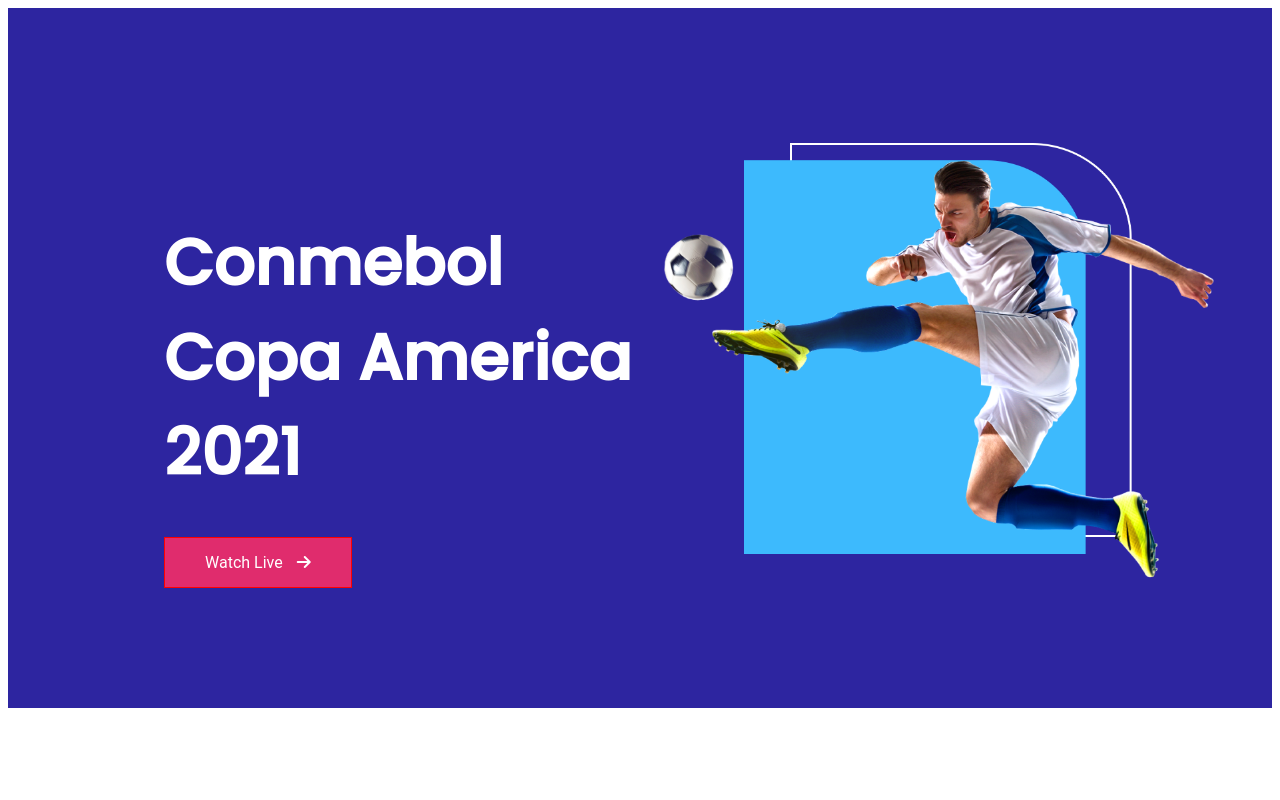
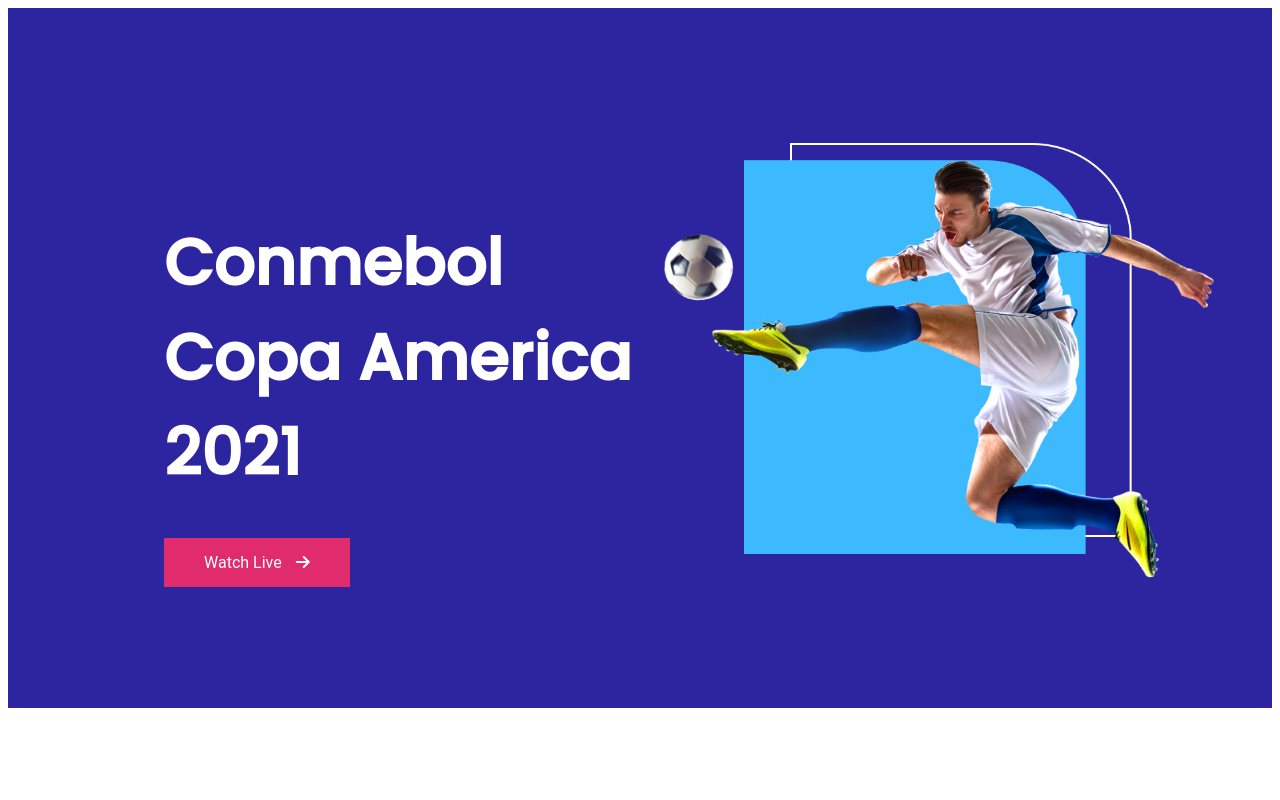
Before and after one commit to sujanrajbongshi/Football, a plain HTML site: page index.html in a window 1280 px wide. In both pictures the pointer is over the element 402 px from the left and 393 px from the top of the page. Shown: the top 800 px of the page. Drawn offline with Linux system fonts and the light colour scheme.

Commit message:
fourth commit

```diff
--- a/style.css
+++ b/style.css
@@ -22,19 +22,25 @@ h1{
     padding-left: 20px;
 }
 .copa{
-    margin-left: 156px;
+    margin-left: 100px;
     margin-top: 207px;
     color: white;
 }
 .button{
     color: white;
     text-decoration: none;
-    border: 1px solid red;
     padding: 15px 40px;
     margin-top: 50px;
     background-color:rgb(224, 44, 109);
     font-family: 'Roboto', sans-serif;
 }
+.copa:hover{
+        margin-left: 156px;
+        margin-top: 207px;
+        color:white;
+        transition: margin-left 2s;
+}
+
 .right_arrow{
     padding-left: 10px;
 }
@@ -64,11 +70,9 @@ p{
 }
 .lastpera{
     font-family: 'Poppins', sans-serif;
-    /* margin: 200px 300px; */
     margin-top: 200px;
     margin-bottom: 200px;
     margin-left: 200px;
-    /* padding: 100px; */
     height: 700px;
     margin-left: 200px;
 }
@@ -81,13 +85,7 @@ p{
     width: 100%;
     margin-left: 50px;
 }
-/* .footer img{
-    text-align: center;
-    align-items: center;
-} */
 .footer{
-    /* margin: 400px; */
-    /* padding: 300px; */
     display: flex;
     justify-content: center;
     align-items: center;
@@ -96,9 +94,6 @@ p{
 .footer img{
     width: 483.87px;
     height: 150px;
-    /* align-items: center;
-    display: flex;
-    align-items: center; */
 }
 .icon{
     margin-left: 10px;
@@ -110,10 +105,6 @@ p{
 
 @media only screen and (max-width: 600px) {
     .banner{
-        /* grid-template-columns: repeat(1, 1fr)           ;
-        display: flex;
-        height: 700px;
-        background-color: rgb(45, 37,160); */
         grid-template-columns: repeat(1, 1fr);
         display: flex;
         height: auto;
```
